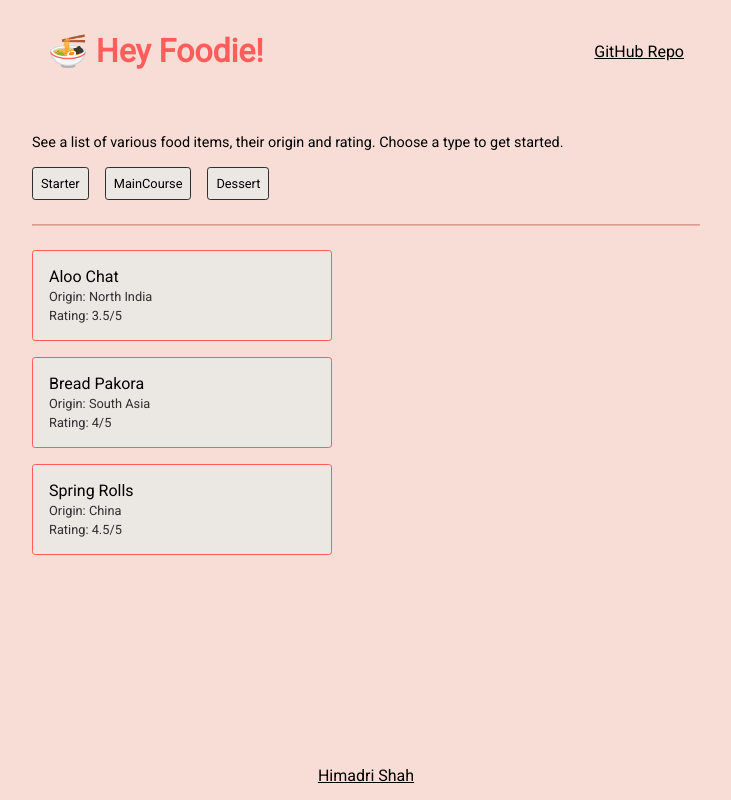
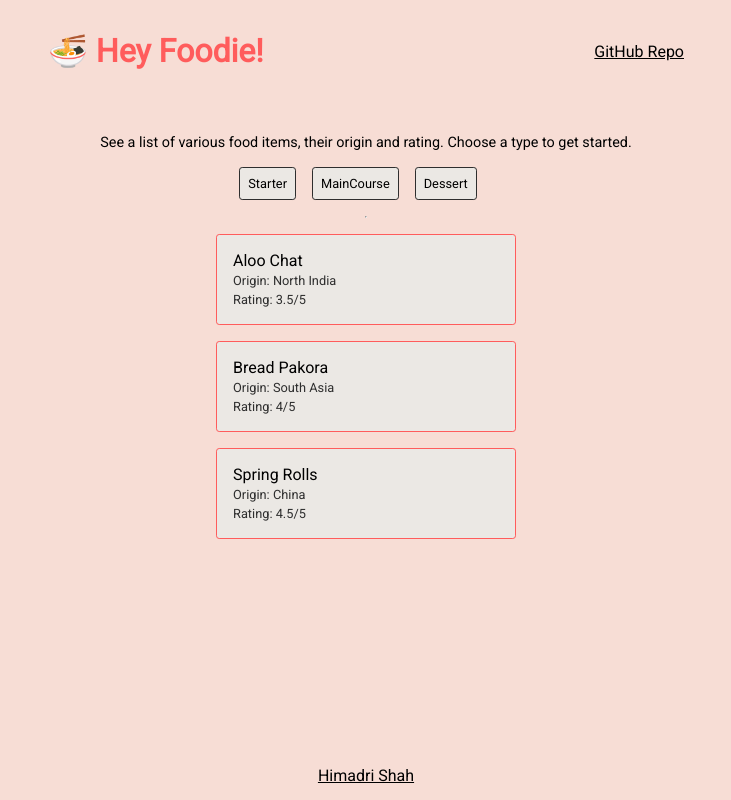
Before and after one commit to himadri2110/neoG-markNine, a React (Create React App) app: page / in a window 1280 px wide. Shown: the whole page, without its empty margins (274-1005 px from the left). Built offline with nearby package versions, Linux system fonts and the light colour scheme.

Commit message:
style: center aligned main

```diff
--- a/src/styles.css
+++ b/src/styles.css
@@ -38,6 +38,8 @@ h1 {
 
 main {
   margin: 1rem;
+  display: grid;
+  place-items: center;
 }
 
 p.about {
@@ -52,7 +54,7 @@ p.about {
   align-items: flex-start;
 }
 
-hr {
+/* hr {
   display: block;
   margin-block-start: 0.5rem;
   margin-block-end: 0.5rem;
@@ -60,7 +62,7 @@ hr {
   border: 0.01rem solid var(--text);
   opacity: 0.4;
   border-style: inset;
-}
+} */
 
 .genreList span {
   margin: 0 1rem 1rem 0;
```
